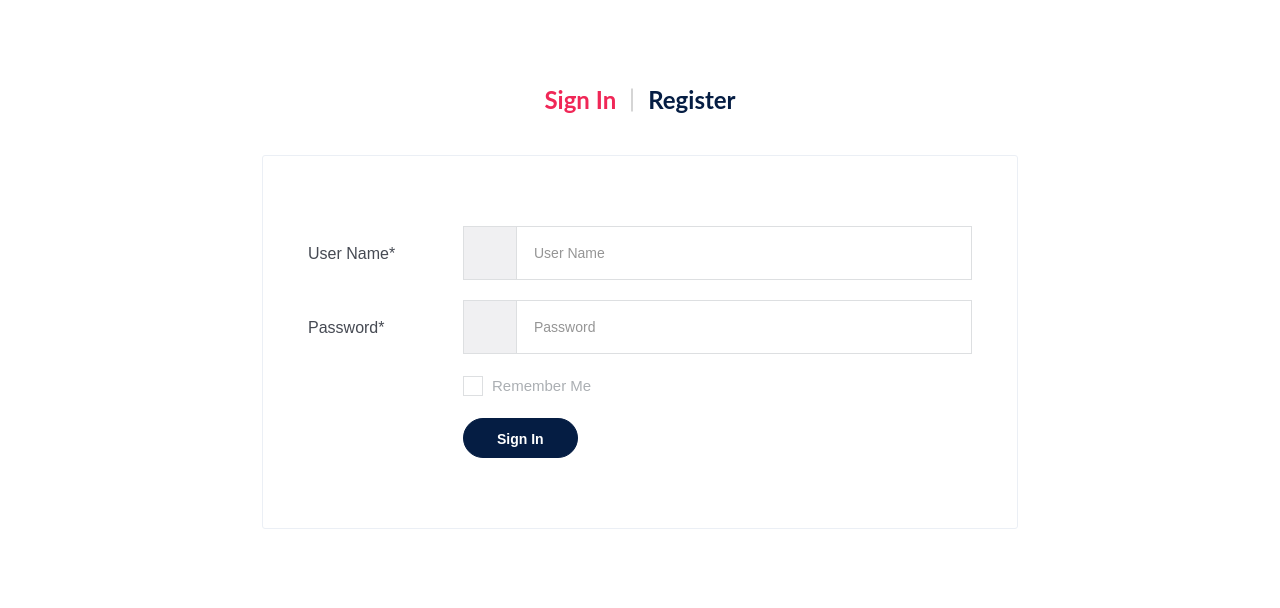
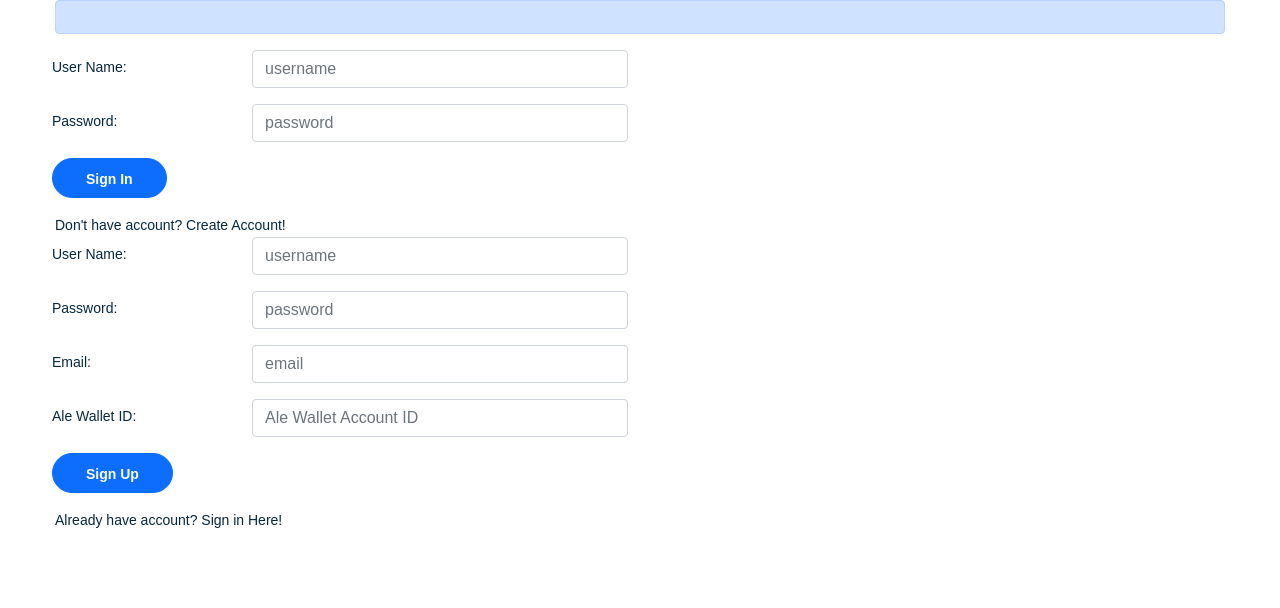
Before and after one commit to ChongzhiXu/ELEN6883_project, a Flask app: page / in a window 1280 px wide. Shown: the top 608 px of the page. Run offline with Flask 2, Linux system fonts and the light colour scheme; some libraries are stand-ins or nearby versions; some web fonts are replaced.

Commit message:
Update home_page.html

```diff
--- a/Final_project/marketPlace/templates/home_page.html
+++ b/Final_project/marketPlace/templates/home_page.html
@@ -2,103 +2,77 @@
 
 {% block content %}
 <script type="text/javascript" src="{{ url_for('static', filename = 'home_page.js') }}"></script>
-<!-- fraimwork - jquery include -->
-<script type="text/javascript" src="{{ url_for('static', filename = 'popper.min.js') }}"></script>
-<script type="text/javascript" src="{{ url_for('static', filename = 'bootstrap.min.js') }}"></script>
-<script type="text/javascript" src="{{ url_for('static', filename = 'jquery.min.js') }}"></script>
-<!-- carousel - jquery plugins collection -->
-<script type="text/javascript" src="{{ url_for('static', filename = 'jquery-plugins-collection.js') }}"></script>
-<!-- custom - main-js -->
-<script type="text/javascript" src="{{ url_for('static', filename = 'main.js') }}"></script>
 
+<div class="alert alert-primary" role="alert" id="success-notification"></div>
 
-<div class="body_wrap">
-    <section class="register_section section_space">
-        <div class="container">
-            <div class="row justify-content-center">
-                <div class="col-lg-8">
+<form id="sign_in_form">
 
-                    <ul class="nav register_tabnav ul_li_center" role="tablist">
-                        <li role="presentation">
-                            <button class="active" data-bs-toggle="tab" data-bs-target="#signin_tab" type="button" role="tab" aria-controls="signin_tab" aria-selected="true">Sign In</button>
-                        </li>
-                        <li role="presentation">
-                            <button data-bs-toggle="tab" data-bs-target="#signup_tab" type="button" role="tab" aria-controls="signup_tab" aria-selected="false">Register</button>
-                        </li>
-                    </ul>
-
-                    <div class="register_wrap tab-content">
-                        <div class="tab-pane fade show active" id="signin_tab" role="tabpanel">
-                            <form action="#" id="sign_in_form">
-                                <div class="form_item_wrap">
-                                    <h3 class="input_title">User Name*</h3>
-                                    <div class="form_item">
-                                        <label for="username_input"><i class="fas fa-user"></i></label>
-                                        <input id="username_input" type="text" name="username" placeholder="User Name">
+    <div class="form-group row">
+        <label class="col-sm-2 col-form-label">User Name:</label>
+        <div class="col-sm-4" id="form-user_name">
+            <input type="text" class="form-control" id="input-usename" name="username" placeholder="username" required>
         </div>
     </div>
 
-                                <div class="form_item_wrap">
-                                    <h3 class="input_title">Password*</h3>
-                                    <div class="form_item">
-                                        <label for="password_input"><i class="fas fa-lock"></i></label>
-                                        <input id="password_input" type="password" name="password" placeholder="Password">
-                                    </div>
-                                    <div class="checkbox_item">
-                                        <input id="remember_checkbox" type="checkbox">
-                                        <label for="remember_checkbox">Remember Me</label>
+    <div class="form-group row">
+        <label class="col-sm-2 col-form-label">Password:</label>
+        <div class="col-sm-4" id="form-password">
+            <input type="text" class="form-control" id="input-password" name="password" placeholder="password" required>
         </div>
     </div>
 
-                                <div class="form_item_wrap">
-                                    <button type="submit" class="btn btn_primary">Sign In</button>
-                                </div>
-                            </form>
-                        </div>
-
-                        <div class="tab-pane fade" id="signup_tab" role="tabpanel">
-                            <form action="#" id="sign_up_form">
-                                <div class="form_item_wrap">
-                                    <h3 class="input_title">User Name*</h3>
-                                    <div class="form_item">
-                                        <label for="username_input2"><i class="fas fa-user"></i></label>
-                                        <input id="username_input2" type="text" name="username" placeholder="User Name">
+    <div class="form-group row">
+        <div class="col-md-4"></div>
+        <div class="col-md-10">
+            <button class="btn btn-primary" type="submit" onclick="submit_signin_Form()">Sign in</button>
         </div>
     </div>
 
-                                <div class="form_item_wrap">
-                                    <h3 class="input_title">Password*</h3>
-                                    <div class="form_item">
-                                        <label for="password_input2"><i class="fas fa-lock"></i></label>
-                                        <input id="password_input2" type="password" name="password" placeholder="Password">
+    <a onclick="show_signup()">Don't have account? Create Account!</a>
+
+</form>
+
+
+
+<form id="sign_up_form">
+
+    <div class="form-group row">
+        <label class="col-sm-2 col-form-label">User Name:</label>
+        <div class="col-sm-4" id="form-user_name">
+            <input type="text" class="form-control" id="input-usename-up" name="username" placeholder="username" required>
         </div>
     </div>
 
-                                <div class="form_item_wrap">
-                                    <h3 class="input_title">Email*</h3>
-                                    <div class="form_item">
-                                        <label for="email_input"><i class="fas fa-envelope"></i></label>
-                                        <input id="email_input" type="email" name="email" placeholder="Email">
+    <div class="form-group row">
+        <label class="col-sm-2 col-form-label">Password:</label>
+        <div class="col-sm-4" id="form-password">
+            <input type="text" class="form-control" id="input-password-up" name="password" placeholder="password" required>
         </div>
     </div>
 
-                                <div class="form_item_wrap">
-                                    <h3 class="input_title">Ale account ID*</h3>
-                                    <div class="form_item">
-                                        <label for="ale_input2"><i class="fas fa-user"></i></label>
-                                        <input id="ale_input2" type="text" name="ale_account" placeholder="Ale Wallet account ID">
+    <div class="form-group row">
+        <label class="col-sm-2 col-form-label">Email:</label>
+        <div class="col-sm-4" id="form-email">
+            <input type="text" class="form-control" id="input-email" name="email" placeholder="email" required>
         </div>
     </div>
 
-                                <div class="form_item_wrap">
-                                    <button type="submit" class="btn btn_secondary">Register</button>
-                                </div>
-                            </form>
+    <div class="form-group row">
+        <label class="col-sm-2 col-form-label">Ale Wallet ID:</label>
+        <div class="col-sm-4" id="form-aleid">
+            <input type="text" class="form-control" id="input-aleid" name="aleid" placeholder="Ale Wallet Account ID" required>
         </div>
     </div>
+
+    <div class="form-group row">
+        <div class="col-md-4"></div>
+        <div class="col-md-10">
+            <button class="btn btn-primary" type="submit" onclick="submit_signup_Form()">Sign up</button>
         </div>
     </div>
-        </div>
-    </section>
-</div>
+
+    <a onclick="show_signin()">Already have account? Sign in Here!</a>
+
+</form>
+
 {% endblock %}
```
Lines whose indentation alone changed are shown as unchanged.
